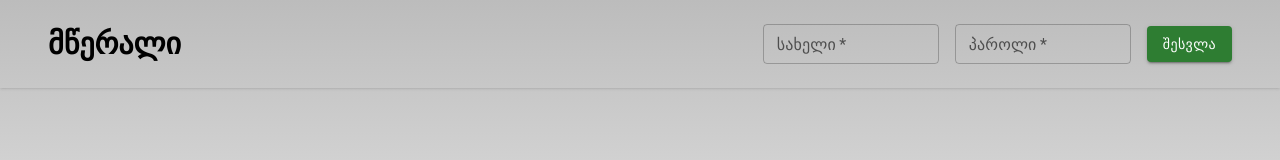
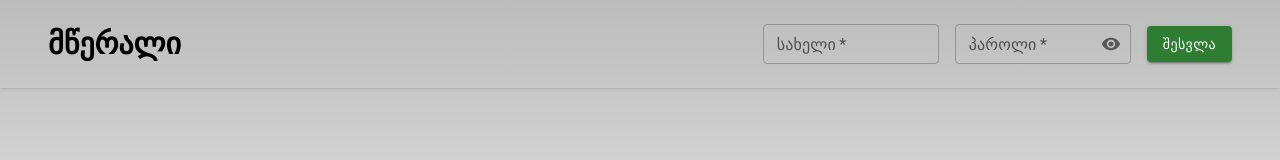
Before and after one commit to lukaChikashvili/neoWriters, a React (Create React App) app in the folder client/book/: page / in a window 1280 px wide. Shown: the top 160 px of the page. Built offline with nearby package versions, Linux system fonts and the light colour scheme.

Commit message:
add password show feature in header

```diff
--- a/client/book/package.json
+++ b/client/book/package.json
@@ -15,6 +15,7 @@
     "html2canvas": "^1.4.1",
     "react": "^18.2.0",
     "react-dom": "^18.2.0",
+    "react-hot-toast": "^2.4.1",
     "react-router-dom": "^6.22.3",
     "react-scripts": "5.0.1",
     "use-react-screenshot": "^4.0.0",
--- a/client/book/src/components/Header.jsx
+++ b/client/book/src/components/Header.jsx
@@ -1,5 +1,5 @@
 import React, { useContext, useState } from 'react'
-import {Button,   TextField} from '@mui/material';
+import {Button,   IconButton,   InputAdornment,   TextField} from '@mui/material';
 import { AnimatePresence, motion } from 'framer-motion';
 import {Link, useNavigate} from 'react-router-dom';
 import axiosInstance from './axios';
@@ -10,12 +10,23 @@ import { BookContext } from '../context/bookContext';
 import BrushIcon from '@mui/icons-material/Brush';
 import InsertPhotoIcon from '@mui/icons-material/InsertPhoto';
 import MenuBookIcon from '@mui/icons-material/MenuBook';
+import Visibility from '@mui/icons-material/Visibility';
+import VisibilityOff from '@mui/icons-material/VisibilityOff';
+
 
 const Header = () => {
   const [name, setName] = useState('');
   const [password, setPassword] = useState('');
 
+  // show password
+  const [showPassword, setShowPassword] = useState(false);
 
+  // show password function
+  const handleShowPassword = () => setShowPassword((show) => !show);
+
+  const handleMouseDownPassword = (event) => {
+    event.preventDefault();
+  };
 
   // cart span
   const { cart, err, setErr} = useContext(BookContext);
@@ -99,7 +110,20 @@ const logout = () => {
         <form className='flex items-center gap-4'>
          <TextField error = {err && true} helperText = {err ?  'შეიყვანეთ სახელი' : nameErr ? "შეიყვანეთ სახელი" : incorrect ? "სახელი არასწორია" : ''}  label = "სახელი" variant='outlined' size="small" className='w-44' onChange={(e) => setName(e.target.value)} required />
 
-         <TextField error = {err && true} helperText = {err ? 'შეიყვანეთ პაროლი' : passErr ? "შეიყვანეთ პაროლი" : incorrect ? "პაროლი არასწორია" : ''} label = "პაროლი" variant='outlined' size='small' type = "password" className='w-44' onChange={(e) => setPassword(e.target.value)} required />
+         <TextField error = {err && true} helperText = {err ? 'შეიყვანეთ პაროლი' : passErr ? "შეიყვანეთ პაროლი" : incorrect ? "პაროლი არასწორია" : ''} label = "პაროლი" variant='outlined' size='small' type = {showPassword ? "text" : "password"}   InputProps={{
+    endAdornment: (
+      <InputAdornment position="end">
+        <IconButton
+          aria-label="toggle password visibility"
+          onClick={handleShowPassword}
+          onMouseDown={handleMouseDownPassword}
+          edge="end"
+        >
+          {showPassword ? <VisibilityOff sx={{fontSize: 20}} /> : <Visibility sx={{fontSize: 20}}/>}
+        </IconButton>
+      </InputAdornment>
+    )
+  }} className='w-44' onChange={(e) => setPassword(e.target.value)} required />
          <Button variant='contained' color="success" onClick={handleLogin}>შესვლა</Button>
 
      </form>
--- a/client/book/src/components/Home.jsx
+++ b/client/book/src/components/Home.jsx
@@ -3,6 +3,7 @@ import logo from '../assets/logo.png';
 import { Button, TextField } from '@mui/material';
 
 import axiosInstance from './axios';
+
 
 
 const Home = () => {
@@ -17,9 +18,14 @@ const Home = () => {
 // register err
 const [registerErr, setRegisterErr] = useState(false);
 
+// sucessful register
+const [success, setSuccess] = useState(false);
+
 
   // register users
-  const handleRegister = async () => {
+  const handleRegister = async (e) => {
+    e.preventDefault();
+
     if(!name || !surname || !email || !password || !location || !proffesion) {
      setRegisterErr(true);
     }else {
@@ -27,8 +33,7 @@ const [registerErr, setRegisterErr] = useState(false);
         await axiosInstance.post('http://localhost:4000/api/register', {
          name, surname, email, password, location, proffesion
        });
-
-
+        setSuccess(true);
      } catch (error) {
        setRegisterErr(true);
      }
@@ -40,13 +45,15 @@ const [registerErr, setRegisterErr] = useState(false);
   }
 
   return (
+
     <div className='flex items-center justify-around h-screen '>
+
        <div>
          <img src = {logo} />
        </div>
 
  <div className='w-1/3'>
- <form className='w-full flex flex-col gap-6'>
+ <form className='w-full flex flex-col gap-6' onSubmit={handleRegister}>
    <h1 className='text-4xl font-bold text-center'>რეგისტრაცია</h1>
  <TextField error = {registerErr && !name}  label = "სახელი" variant='outlined' size="small" onChange={(e) => setName(e.target.value)} />
  <TextField error = {registerErr && !surname} label = "გვარი" variant='outlined' size='small' onChange={(e) => setSurname(e.target.value)}  />
@@ -54,7 +61,8 @@ const [registerErr, setRegisterErr] = useState(false);
  <TextField error = {registerErr && !location} label = "ქალაქი" variant='outlined' size='small' onChange={(e) => setLocation(e.target.value)}/>
  <TextField error = {registerErr && !proffesion} label = "პროფესია" variant='outlined' size="small" onChange={(e) => setProffesion(e.target.value)} />
  <TextField error = {registerErr && !email} label = "პაროლი" variant='outlined' size='small' type = "password" onChange={(e) => setPassword(e.target.value)} />
- <Button variant='contained' color = "success" onClick={handleRegister}>რეგისტრაცია</Button>
+ <Button variant='contained' color = "success" type='submit'>რეგისტრაცია</Button>
+  {success && <p className='text-4xl font-bold'>sucesss</p>}
  </form>
 
 
--- a/client/book/src/index.js
+++ b/client/book/src/index.js
@@ -3,13 +3,15 @@ import ReactDOM from 'react-dom/client';
 import './index.css';
 import App from './App';
 import {BrowserRouter as Router} from 'react-router-dom';
-import BookProvider, {BookContext} from './context/bookContext';
+import BookProvider from './context/bookContext';
+
 
 const root = ReactDOM.createRoot(document.getElementById('root'));
 root.render(
   <BookProvider>
   <Router>
     <App />
+
     </Router>
     </BookProvider>
 );
```
Also changed, not shown: 1 other file (tests, documents, lock files or other folders).
